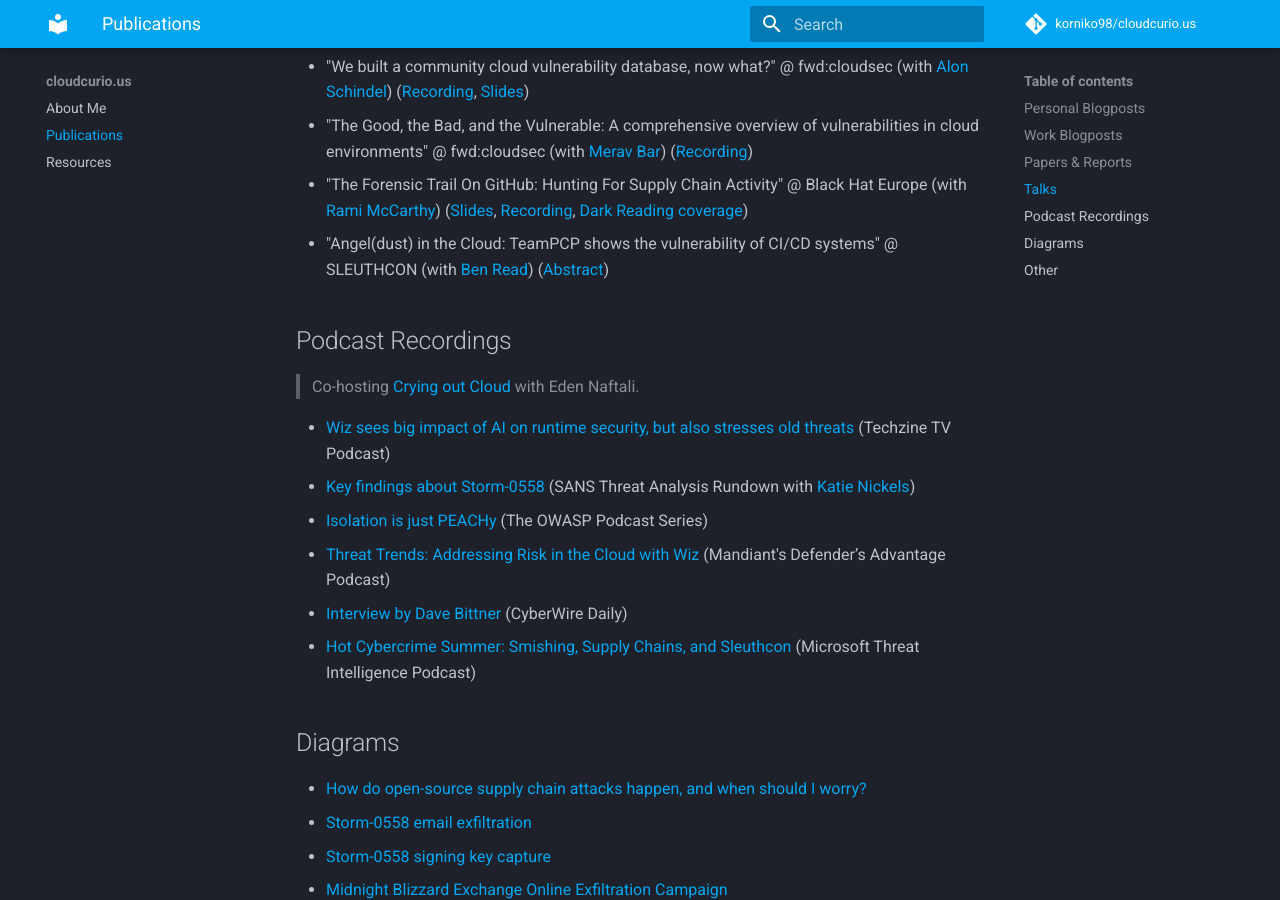
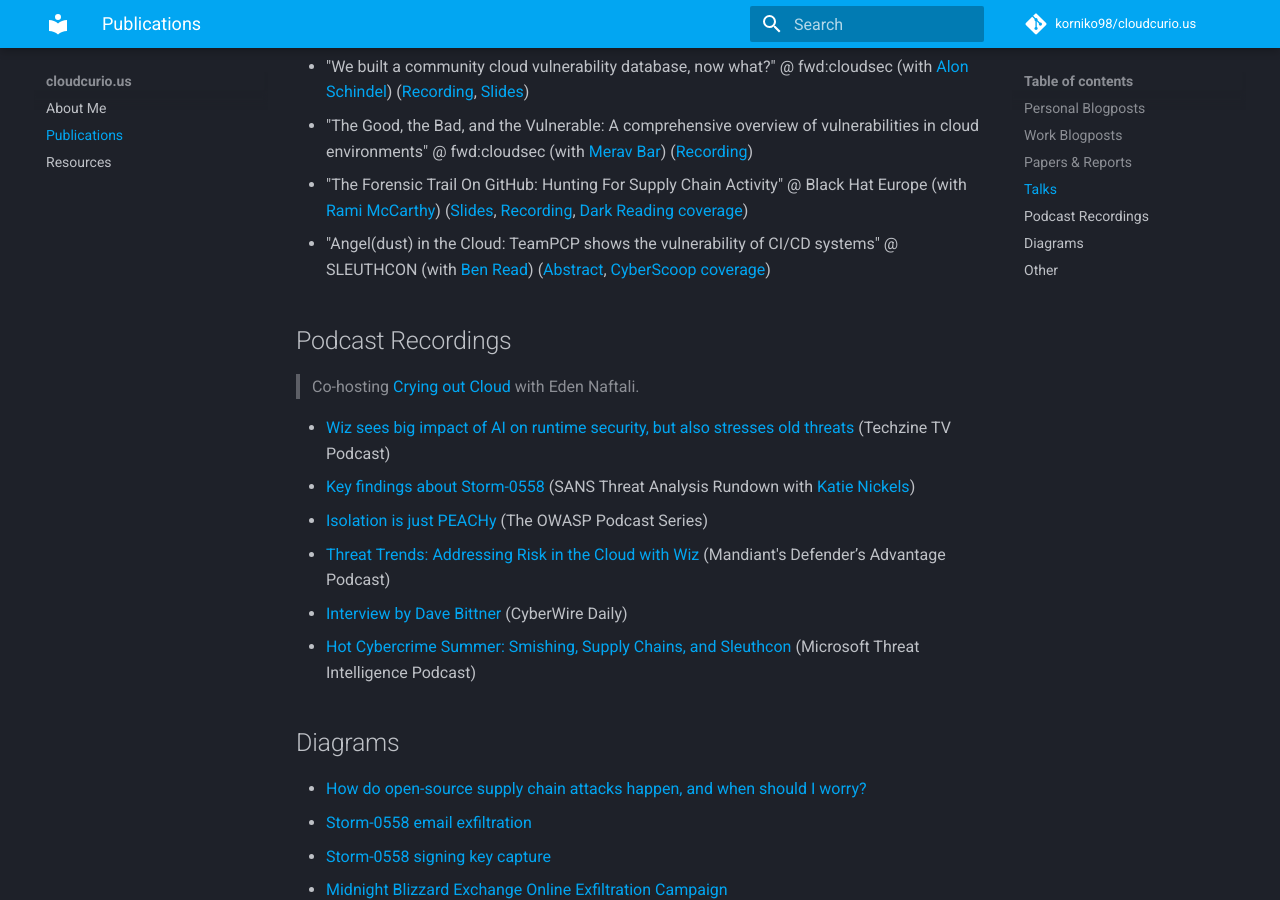
Before and after one commit to korniko98/cloudcurio.us, an MkDocs documentation site: the page built from docs/publications.md, in a window 1280 px wide and 900 px high, scrolled down 1552 px. Built offline with MkDocs 1.6.1 and Material for MkDocs 9.7.7, drawn with Linux system fonts in a browser that asks for light colours; comment, search, counter and statistics services are not loaded.

Commit message:
Update publications.md

```diff
--- a/docs/publications.md
+++ b/docs/publications.md
@@ -42,7 +42,7 @@
 * "We built a community cloud vulnerability database, now what?" @ fwd:cloudsec (with [Alon Schindel](https://twitter.com/41thexplorer)) ([Recording](https://youtu.be/KwDo6KG76_c), [Slides](https://pretalx.com/media/fwd-cloudsec-2022/submissions/YJBJPK/resources/cloudvulndb_fwd_jLR2QM9.pdf))
 * "The Good, the Bad, and the Vulnerable: A comprehensive overview of vulnerabilities in cloud environments" @ fwd:cloudsec (with [Merav Bar](https://twitter.com/merav_br)) ([Recording](https://youtu.be/KwDo6KG76_c))
 * "The Forensic Trail On GitHub: Hunting For Supply Chain Activity" @ Black Hat Europe (with [Rami McCarthy](https://ramimac.me/)) ([Slides](https://i.blackhat.com/BH-EU-25/eu-25-McCarthy-Forensic-Trail-GitHub.pdf), [Recording](https://youtu.be/JZUV8dY7NG4?si=Zaqw9JuzGEoG4-66), [Dark Reading coverage](https://www.darkreading.com/application-security/supply-chain-attacks-targeting-github-actions-increased-in-2025))
-* "Angel(dust) in the Cloud: TeamPCP shows the vulnerability of CI/CD systems" @ SLEUTHCON (with [Ben Read](https://www.linkedin.com/in/benjamin-read-41817121/)) ([Abstract](https://www.sleuthcon.com/angeldust-in-the-cloud))
+* "Angel(dust) in the Cloud: TeamPCP shows the vulnerability of CI/CD systems" @ SLEUTHCON (with [Ben Read](https://www.linkedin.com/in/benjamin-read-41817121/)) ([Abstract](https://www.sleuthcon.com/angeldust-in-the-cloud), [CyberScoop coverage](https://cyberscoop.com/teampcp-breaks-open-source-software-trust-model/))
 
 ## Podcast Recordings
 > Co-hosting [Crying out Cloud](https://www.wiz.io/crying-out-cloud) with Eden Naftali.
```
